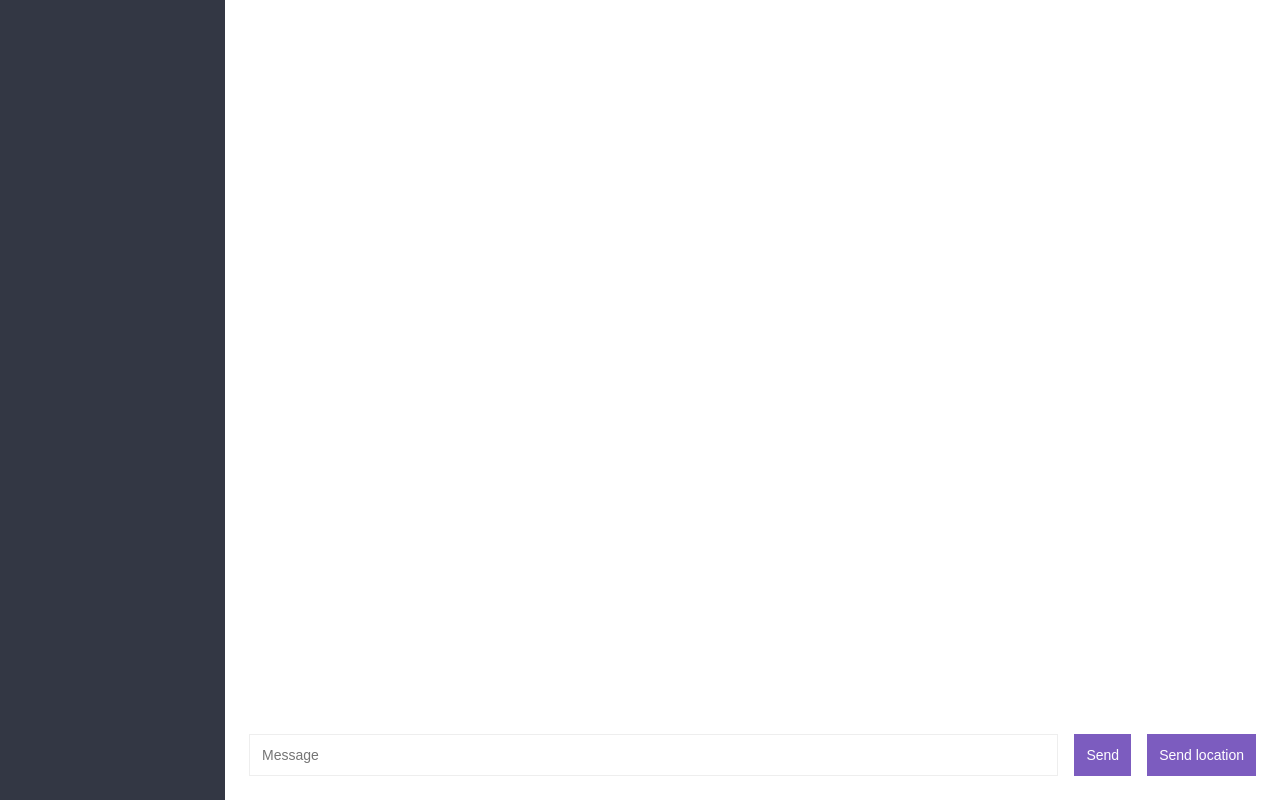
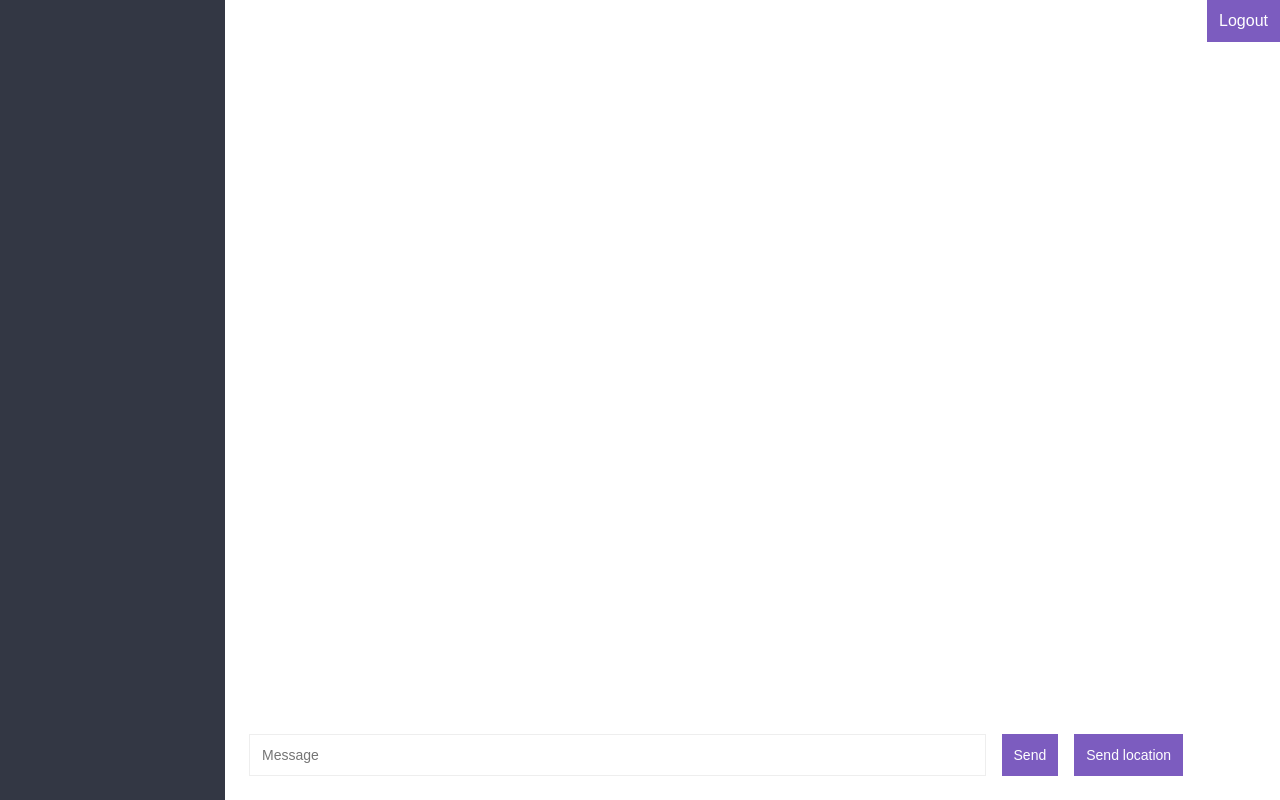
Before and after one commit to OriMelamed/CHAT-APPLICATION, a website: page public/chat.html in a window 1280 px wide. Drawn offline with nearby package versions, Linux system fonts and the light colour scheme; no server answers.

Commit message:
Add Logout buttom

```diff
--- a/public/chat.html
+++ b/public/chat.html
@@ -8,7 +8,6 @@
     <body>
         <div class="chat">
             <div id="sidebar" class="chat__sidebar">
-
             </div>
             <div class="chat__main">
                 <div id="messages" class="chat__messages"></div>
@@ -21,6 +20,9 @@
                     <button id="send-location">Send location</button>
                 </div>
             </div>
+            <form class="Logout" action="/index.html">
+                <button> Logout</button>
+            </form>
         </div>
 
         <script id="message-template" type="text/html">
@@ -52,7 +54,6 @@
                     </li>
                 {{/users}}
             </ul>
-
         </script>
 
         <script src="https://cdnjs.cloudflare.com/ajax/libs/mustache.js/3.0.1/mustache.min.js"></script>
--- a/public/css/styles.css
+++ b/public/css/styles.css
@@ -94,13 +94,12 @@ button:disabled {
     color: white;
     background: #333744;
     width: 225px;
-    overflow-y: scroll
 }
 
 /* Chat styles */
 
 .chat__main {
-    flex-grow: 1;
+    flex-grow: 2;
     display: flex;
     flex-direction: column;
     max-height: 100vh;
@@ -181,3 +180,11 @@ button:disabled {
     font-weight: 300;
     padding: 12px 24px 0 24px;
 }
+
+.Logout{
+    text-align: center;
+    font-size: 16px;
+    border-radius: 50%;
+    padding-bottom: 16px;
+
+}
```
